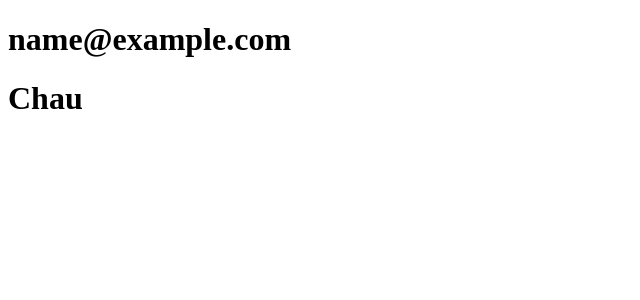
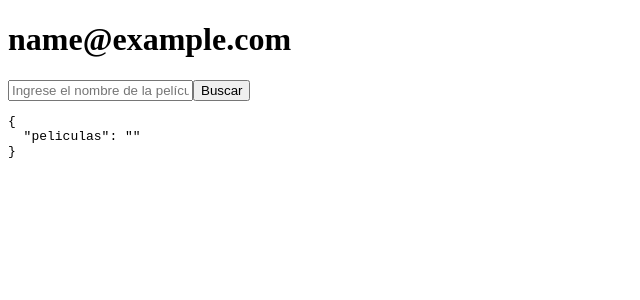
Before and after one commit to pedroomw/TPFINAL_DAI_EFSI, a React (Vite) app in the folder FRONT/: page /auth in a window 1280 px wide. Both pictures are taken after typing "name@example.com", "Sample" into the empty fields and a click on the button "Ingresar". Shown: the top 300 px of the page, without its empty margins (0-640 px from the left). Built offline with nearby package versions, Linux system fonts and the light colour scheme.

Commit message:
Buscador

```diff
--- a/FRONT/src/components/Buscador.jsx
+++ b/FRONT/src/components/Buscador.jsx
@@ -1,15 +1,14 @@
-import { useState} from 'react'
-import { useAuth } from '../context/authContext'
+import { useState } from 'react'
 import Searchbar from './Searchbar'
 import Movielist from './Movielist'
-import { buscarPelícula } from '../services/omdbService'
 
 const Buscador = () => {
-    const [peliculas, setPeliculas] = useState([])
+    const [peliculas, setPeliculas] = useState('')
+
     return (
         <>
-            <Searchbar setPeliculas = {setPeliculas}/>
-            <Movielist peliculas = {peliculas}/>
+            <Searchbar setPeliculas={setPeliculas} />
+            <Movielist peliculas={peliculas} />
         </>
     )
 }
--- a/FRONT/src/components/Home.jsx
+++ b/FRONT/src/components/Home.jsx
@@ -1,6 +1,8 @@
+import Buscador from "./Buscador"
+
 const Home = () => {
     return(
-        <h1>Chau</h1>
+        <Buscador/>
     )
 }
 
--- a/FRONT/src/components/Movielist.jsx
+++ b/FRONT/src/components/Movielist.jsx
@@ -3,11 +3,9 @@ import { useAuth } from '../context/authContext'
 
 const Movielist = (peliculas) => {
     return (
-        <ul>
-           {peliculas.map((pelicula, índice) => {
-            <li key = {indice}>{pelicula}</li>
-           })}
-        </ul>
+        <>
+            <pre>{JSON.stringify(peliculas, null, 2)}</pre>
+        </>
     )
 }
 
--- a/FRONT/src/components/Searchbar.jsx
+++ b/FRONT/src/components/Searchbar.jsx
@@ -1,15 +1,26 @@
-import { useState} from 'react'
-import { useAuth } from '../context/authContext'
+import { useState } from 'react'
 import { buscarPelícula } from '../services/omdbService'
 
-const Searchbar = (setPeliculas) => {
-    const handleSearch = (id) => {
-        const respuesta = buscarPelicula(id)
+const Searchbar = ({ setPeliculas }) => {
+    const [nombre, setNombre] = useState('')
+
+    const handleSearch = async (e) => {
+        e.preventDefault()
+        const respuesta = await buscarPelícula(nombre)
         setPeliculas(respuesta)
     }
+
     return (
         <>
-
+            <form onSubmit={handleSearch}>
+                <input
+                    type="text"
+                    placeholder='Ingrese el nombre de la película'
+                    value={nombre}
+                    onChange={(e) => setNombre(e.target.value)}
+                />
+                <button type="submit">Buscar</button>
+            </form>
         </>
     )
 }
--- a/FRONT/src/services/omdbService.js
+++ b/FRONT/src/services/omdbService.js
@@ -1,5 +1,8 @@
-export async function buscarPelícula(id) {
-  const response = await fetch(`${process.env.MOVIE_BASE_URL}/?apikey=${process.env.MOVIE_API_KEY}`);
+export async function buscarPelícula(nombre) {
+  //const response = await fetch(`${process.env.MOVIE_BASE_URL}/`);
+  const response = await fetch(
+    `https://www.omdbapi.com/?apikey=60ebdf77&s=${encodeURIComponent(nombre)}`
+);
 
   const data = await response.json();
 
```
